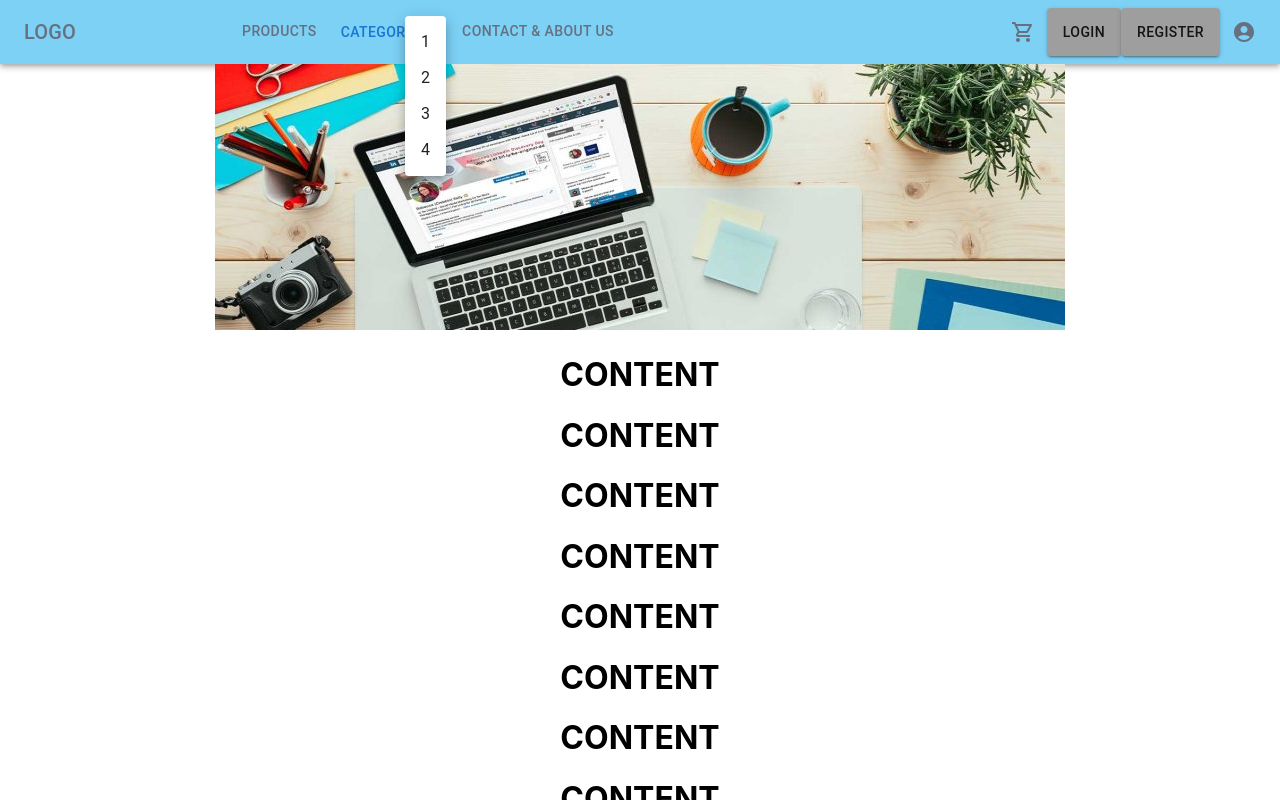
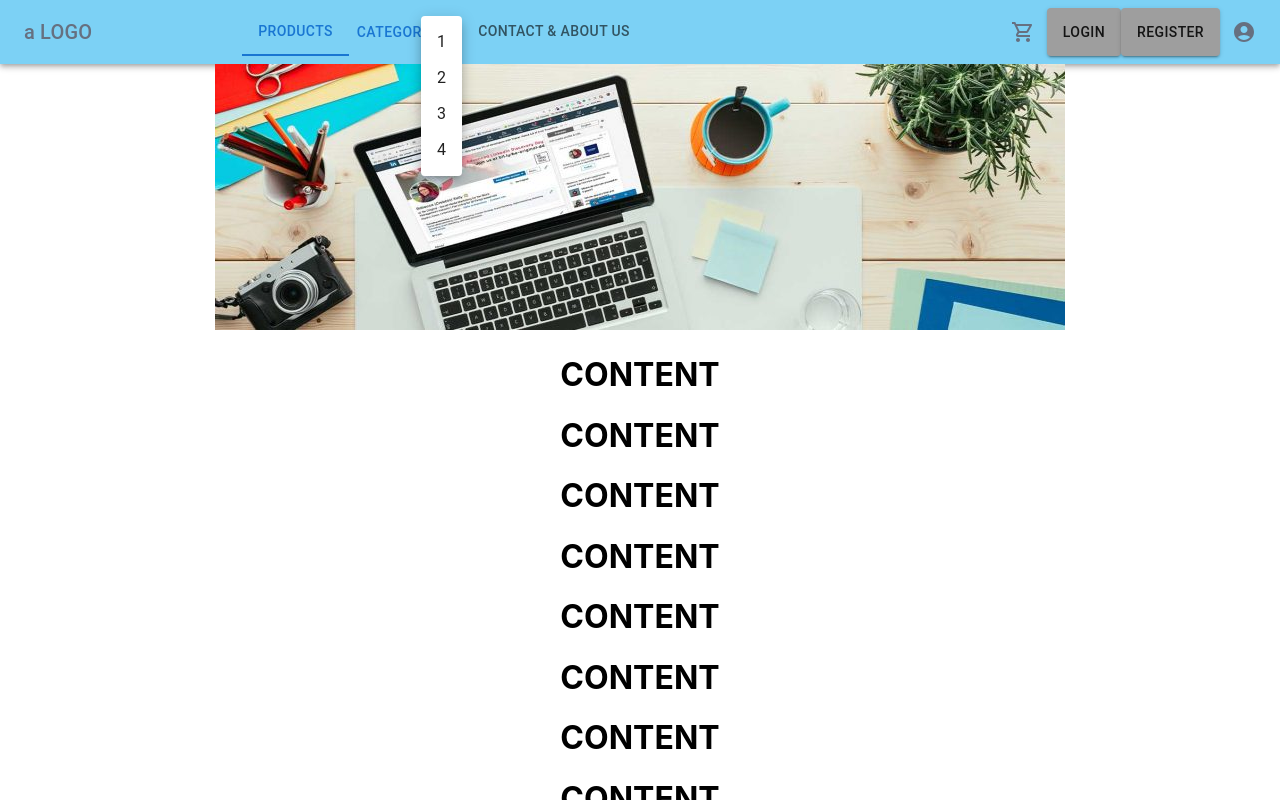
Before and after one commit to Binar-FW17-Project-Team-2/Sewapedia.com, a React (Create React App) app in the folder client/sewapedia-app/: page / in a window 1280 px wide. Both pictures are taken after a click on the button "CATEGORY". Shown: the top 800 px of the page. Built offline with nearby package versions, Linux system fonts and the light colour scheme.

Commit message:
fixing everything

```diff
--- a/client/sewapedia-app/src/Pages/Product.jsx
+++ b/client/sewapedia-app/src/Pages/Product.jsx
@@ -1,13 +1,13 @@
-import { Outlet } from 'react-router-dom';
-import NavBar from '../components/NavBar';
-import Footer from '../components/footer';
-import * as React from 'react';
-import Card from '@mui/material/Card';
-import CardContent from '@mui/material/CardContent';
-import CardMedia from '@mui/material/CardMedia';
-import Typography from '@mui/material/Typography';
-import { Button, CardActionArea, CardActions } from '@mui/material';
-import { useEffect, useState } from 'react';
+import { Outlet } from "react-router-dom";
+import NavBar from "../components/NavBar";
+import Footer from "../components/footer";
+import * as React from "react";
+import Card from "@mui/material/Card";
+import CardContent from "@mui/material/CardContent";
+import CardMedia from "@mui/material/CardMedia";
+import Typography from "@mui/material/Typography";
+import { Button, CardActionArea, CardActions } from "@mui/material";
+import { useEffect, useState } from "react";
 
 export default function Product() {
   const [data, setData] = useState([]);
@@ -18,7 +18,9 @@ export default function Product() {
   }, []);
 
   async function getData() {
-    const { rows } = await fetch('http://localhost:4000/api/v1/product').then((resp) => resp.json());
+    const { rows } = await (
+      await fetch("http://localhost:4000/api/v1/product")
+    ).json();
 
     // ketika sudah berhasil ngefetch, maka, data dimasukkan ke state data
     setData(rows);
@@ -42,11 +44,23 @@ export default function Product() {
     <>
       <NavBar />
       <div>
-        <h1 className="title-product">Halaman Product</h1>
-
+        <h1 className="title-product">Our Product</h1>
         <div className="div-card">
-          {data.map((card) => {
-            return <MultiActionAreaCard title={card.name} description={card.details} image={card.img_url[1]} id={card.id} />;
+          {data.map((card, idx) => {
+            return (
+              <MultiActionAreaCard
+                key={idx}
+                title={card.name}
+                description={card.details}
+                // make the displayed image random
+                image={
+                  card.img_url[
+                    Math.round(Math.random() * (card.img_url.length - 1))
+                  ]
+                }
+                id={card.id}
+              />
+            );
           })}
         </div>
       </div>
@@ -61,7 +75,12 @@ function MultiActionAreaCard({ title, description, image, id }) {
   return (
     <Card sx={{ maxWidth: 345, width: 345, mx: 5 }}>
       <CardActionArea>
-        <CardMedia component="img" height="140" image={image} alt="green iguana" />
+        <CardMedia
+          component="img"
+          height="140"
+          image={image}
+          alt="green iguana"
+        />
         <CardContent>
           <Typography gutterBottom variant="h5" component="div">
             {title}
--- a/client/sewapedia-app/src/components/NavBar.jsx
+++ b/client/sewapedia-app/src/components/NavBar.jsx
@@ -1,26 +1,29 @@
-import * as React from 'react';
-import AppBar from '@mui/material/AppBar';
-import Box from '@mui/material/Box';
-import Toolbar from '@mui/material/Toolbar';
-import IconButton from '@mui/material/IconButton';
-import Typography from '@mui/material/Typography';
-import Badge from '@mui/material/Badge';
-import MenuItem from '@mui/material/MenuItem';
-import Menu from '@mui/material/Menu';
-import AccountCircle from '@mui/icons-material/AccountCircle';
-import MailIcon from '@mui/icons-material/Mail';
-import MoreIcon from '@mui/icons-material/MoreVert';
-import ShoppingCartOutlinedIcon from '@mui/icons-material/ShoppingCartOutlined';
-import Button from '@mui/material/Button';
-import { Tab, Tabs } from '@mui/material';
-import { grey } from '@mui/material/colors';
-import { styled } from '@mui/material/styles';
-import KeyboardArrowDownIcon from '@mui/icons-material/KeyboardArrowDown';
+import * as React from "react";
+import {
+  AppBar,
+  Box,
+  Toolbar,
+  IconButton,
+  Typography,
+  Badge,
+  MenuItem,
+  Menu,
+  Tab,
+  Tabs,
+  styled,
+  Button,
+} from "@mui/material";
+import AccountCircle from "@mui/icons-material/AccountCircle";
+import MailIcon from "@mui/icons-material/Mail";
+import MoreIcon from "@mui/icons-material/MoreVert";
+import ShoppingCartOutlinedIcon from "@mui/icons-material/ShoppingCartOutlined";
+import KeyboardArrowDownIcon from "@mui/icons-material/KeyboardArrowDown";
+import { grey } from "@mui/material/colors";
 
 const ColorButton = styled(Button)(({ theme }) => ({
   color: theme.palette.getContrastText(grey[400]),
   backgroundColor: grey[500],
-  '&:hover': {
+  "&:hover": {
     backgroundColor: grey[700],
   },
 }));
@@ -32,6 +35,8 @@ export default function PrimarySearchAppBar() {
   const handleClick = (event) => {
     setAnchorEl(event.currentTarget);
   };
+
+  const [tabValue, setTabValue] = React.useState("product");
 
   const isMenuOpen = Boolean(anchorEl);
   const isMobileMenuOpen = Boolean(mobileMoreAnchorEl);
@@ -53,27 +58,36 @@ export default function PrimarySearchAppBar() {
     setMobileMoreAnchorEl(event.currentTarget);
   };
 
-  const menuId = 'primary-search-account-menu';
+  const menuId = "primary-search-account-menu";
   const renderMenu = (
     <Menu
       anchorEl={anchorEl}
       anchorOrigin={{
-        vertical: 'top',
-        horizontal: 'right',
+        vertical: "top",
+        horizontal: "right",
       }}
       id={menuId}
       keepMounted
       transformOrigin={{
-        vertical: 'top',
-        horizontal: 'right',
+        vertical: "top",
+        horizontal: "right",
       }}
       open={isMenuOpen}
       onClose={handleMenuClose}
     >
-      <MenuItem onClick={handleMenuClose}>1</MenuItem>
-      <MenuItem onClick={handleMenuClose}>2</MenuItem>
-      <MenuItem onClick={handleMenuClose}>3</MenuItem>
-      <MenuItem onClick={handleMenuClose}>4</MenuItem>
+      {/* If you want to implement this as getting product by categories just map the categories first then set the value as the catogeries name */}
+      <MenuItem value="1" onClick={handleMenuClose}>
+        1
+      </MenuItem>
+      <MenuItem value="2" onClick={handleMenuClose}>
+        2
+      </MenuItem>
+      <MenuItem value="3" onClick={handleMenuClose}>
+        3
+      </MenuItem>
+      <MenuItem value="4" onClick={handleMenuClose}>
+        4
+      </MenuItem>
     </Menu>
   );
 
@@ -100,19 +114,19 @@ export default function PrimarySearchAppBar() {
 
   // );
 
-  const mobileMenuId = 'primary-search-account-menu-mobile';
+  const mobileMenuId = "primary-search-account-menu-mobile";
   const renderMobileMenu = (
     <Menu
       anchorEl={mobileMoreAnchorEl}
       anchorOrigin={{
-        vertical: 'top',
-        horizontal: 'right',
+        vertical: "top",
+        horizontal: "right",
       }}
       id={mobileMenuId}
       keepMounted
       transformOrigin={{
-        vertical: 'top',
-        horizontal: 'right',
+        vertical: "top",
+        horizontal: "right",
       }}
       open={isMobileMenuOpen}
       onClose={handleMobileMenuClose}
@@ -127,7 +141,13 @@ export default function PrimarySearchAppBar() {
       </MenuItem>
       <MenuItem></MenuItem>
       <MenuItem onClick={handleProfileMenuOpen}>
-        <IconButton size="large" aria-label="account of current user" aria-controls="primary-search-account-menu" aria-haspopup="true" color="inherit">
+        <IconButton
+          size="large"
+          aria-label="account of current user"
+          aria-controls="primary-search-account-menu"
+          aria-haspopup="true"
+          color="inherit"
+        >
           <AccountCircle />
         </IconButton>
         <p>Profile</p>
@@ -137,33 +157,39 @@ export default function PrimarySearchAppBar() {
 
   return (
     <Box sx={{ flexGrow: 1 }}>
-      <AppBar position="static" style={{ backgroundColor: '#7CD1F5', color: '#667080' }}>
+      <AppBar
+        position="static"
+        style={{ backgroundColor: "#7CD1F5", color: "#667080" }}
+      >
         <Toolbar>
-          <Typography variant="h6" noWrap component="div" sx={{ display: { xs: 'none', sm: 'block' } }}>
-            LOGO
+          <Typography
+            variant="h6"
+            noWrap
+            component="div"
+            sx={{ display: { xs: "none", sm: "block" } }}
+          >
+            a LOGO
           </Typography>
 
-          <Tabs sx={{ marginLeft: '150px' }} indicatorColor="black" textColor="black" textSize="500">
-            <Tab label="Products" href="/product" />
-
+          <Tabs sx={{ marginLeft: "150px", color: "black" }} value={tabValue}>
+            <Tab value="product" label="Products" href="/product" />
             <Button
-              marginTop="-100px"
+              mt="-100px"
               id="demo-customized-button"
-              aria-controls={open ? 'demo-customized-menu' : undefined}
+              aria-controls={open ? "demo-customized-menu" : undefined}
               aria-haspopup="true"
-              aria-expanded={open ? 'true' : undefined}
+              aria-expanded={open ? "true" : undefined}
               disableElevation
               onClick={handleClick}
               endIcon={<KeyboardArrowDownIcon />}
             >
               Category
             </Button>
-
             <Tab label="Contact & About Us" />
           </Tabs>
 
           <Box sx={{ flexGrow: 1 }} />
-          <Box sx={{ display: { xs: 'none', md: 'flex' } }}>
+          <Box sx={{ display: { xs: "none", md: "flex" } }}>
             <IconButton size="large" aria-label color="inherit">
               <Badge color="error">
                 {/* icon */}
@@ -185,8 +211,15 @@ export default function PrimarySearchAppBar() {
               <AccountCircle />
             </IconButton>
           </Box>
-          <Box sx={{ display: { xs: 'flex', md: 'none' } }}>
-            <IconButton size="large" aria-label="show more" aria-controls={mobileMenuId} aria-haspopup="true" onClick={handleMobileMenuOpen} color="inherit">
+          <Box sx={{ display: { xs: "flex", md: "none" } }}>
+            <IconButton
+              size="large"
+              aria-label="show more"
+              aria-controls={mobileMenuId}
+              aria-haspopup="true"
+              onClick={handleMobileMenuOpen}
+              color="inherit"
+            >
               <MoreIcon />
             </IconButton>
           </Box>
```
Also changed, not shown: client/sewapedia-app/src/App.js (+8 -10 lines), client/sewapedia-app/src/Pages/ProductDetails.jsx (+64 -33 lines).
